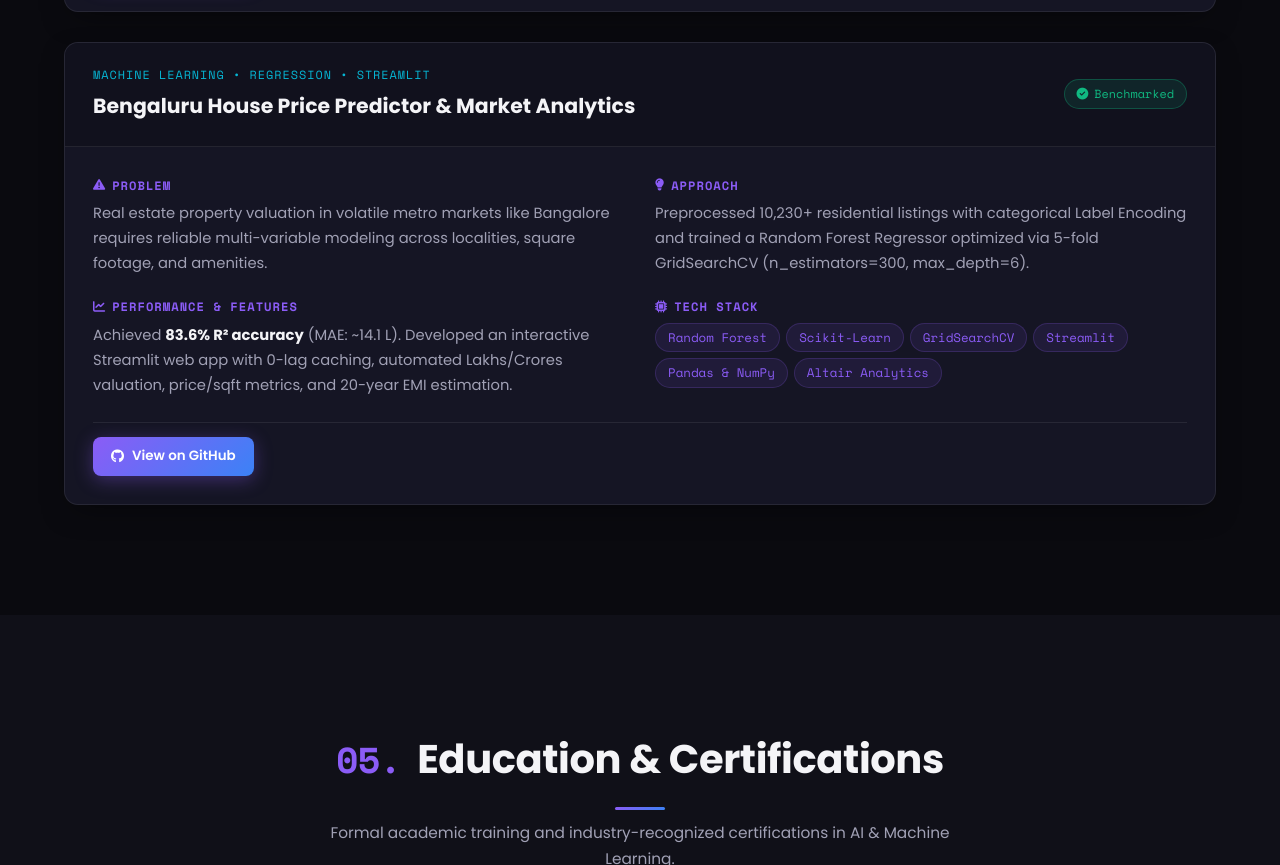
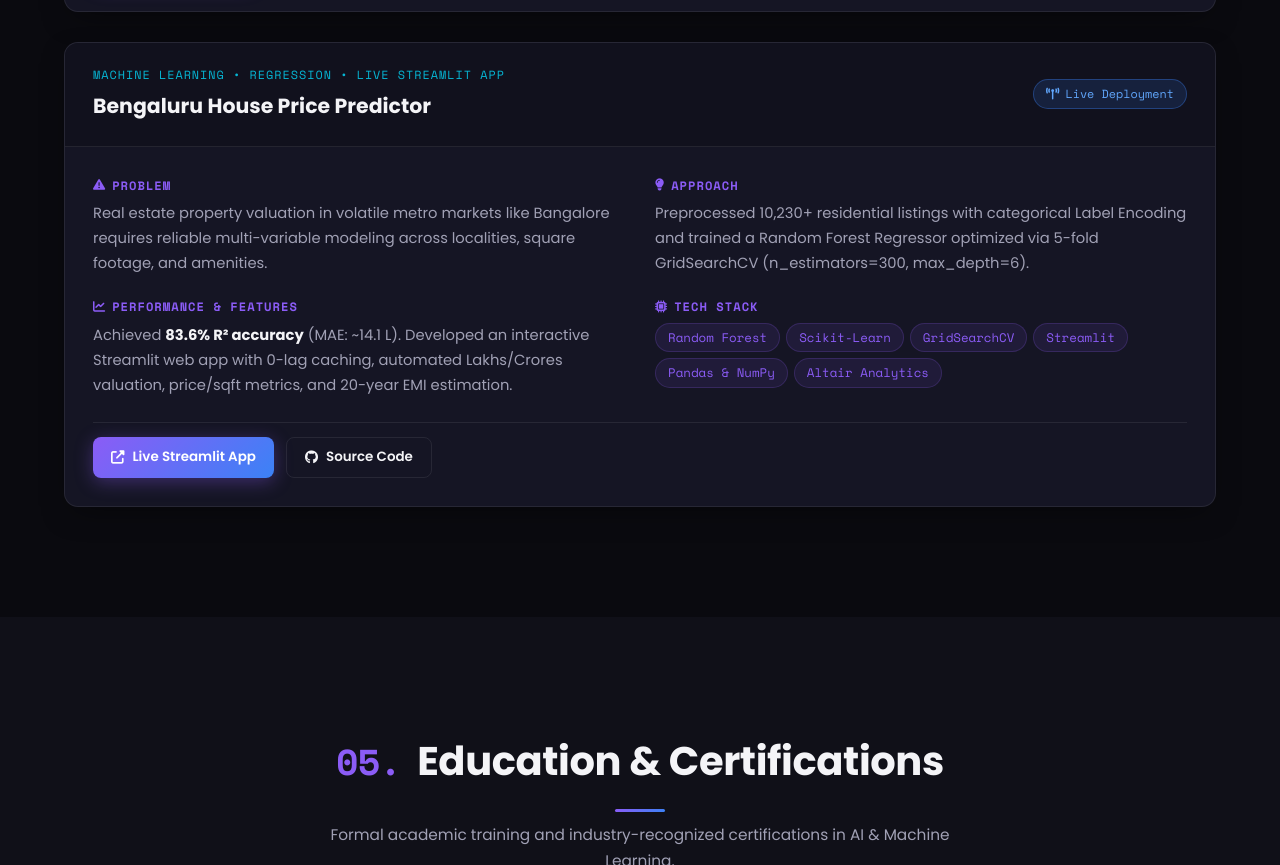
Before and after one commit to mohit3015/Mohit-Portfolio, a plain HTML site: page index.html in a window 1280 px wide. Shown: the part 6154-7019 px from the top of the page. Drawn offline with nearby package versions, Linux system fonts and the light colour scheme.

Commit message:
Update Bengaluru House Price Predictor title and add live Streamlit app links

```diff
--- a/index.html
+++ b/index.html
@@ -669,11 +669,11 @@
                 <article class="project-case-card reveal">
                     <div class="project-case-header">
                         <div class="project-title-group">
-                            <span class="project-kind">MACHINE LEARNING • REGRESSION • STREAMLIT</span>
-                            <h3 class="project-name">Bengaluru House Price Predictor & Market Analytics</h3>
+                            <span class="project-kind">MACHINE LEARNING • REGRESSION • LIVE STREAMLIT APP</span>
+                            <h3 class="project-name">Bengaluru House Price Predictor</h3>
                         </div>
-                        <div class="project-badge status-done">
-                            <i class="fas fa-check-circle"></i> Benchmarked
+                        <div class="project-badge status-live">
+                            <i class="fas fa-broadcast-tower"></i> Live Deployment
                         </div>
                     </div>
 
@@ -705,8 +705,11 @@
                         </div>
 
                         <div class="project-actions">
-                            <a href="https://github.com/mohit3015/Banglore_House_Price_Prediction" target="_blank" rel="noopener noreferrer" class="btn btn-primary btn-sm">
-                                <i class="fab fa-github"></i> View on GitHub
+                            <a href="https://banglore-house-price-prediction.streamlit.app/" target="_blank" rel="noopener noreferrer" class="btn btn-primary btn-sm">
+                                <i class="fas fa-external-link-alt"></i> Live Streamlit App
+                            </a>
+                            <a href="https://github.com/mohit3015/Banglore_House_Price_Prediction" target="_blank" rel="noopener noreferrer" class="btn btn-outline btn-sm">
+                                <i class="fab fa-github"></i> Source Code
                             </a>
                         </div>
                     </div>
```
Also changed, not shown: 1 other file.
